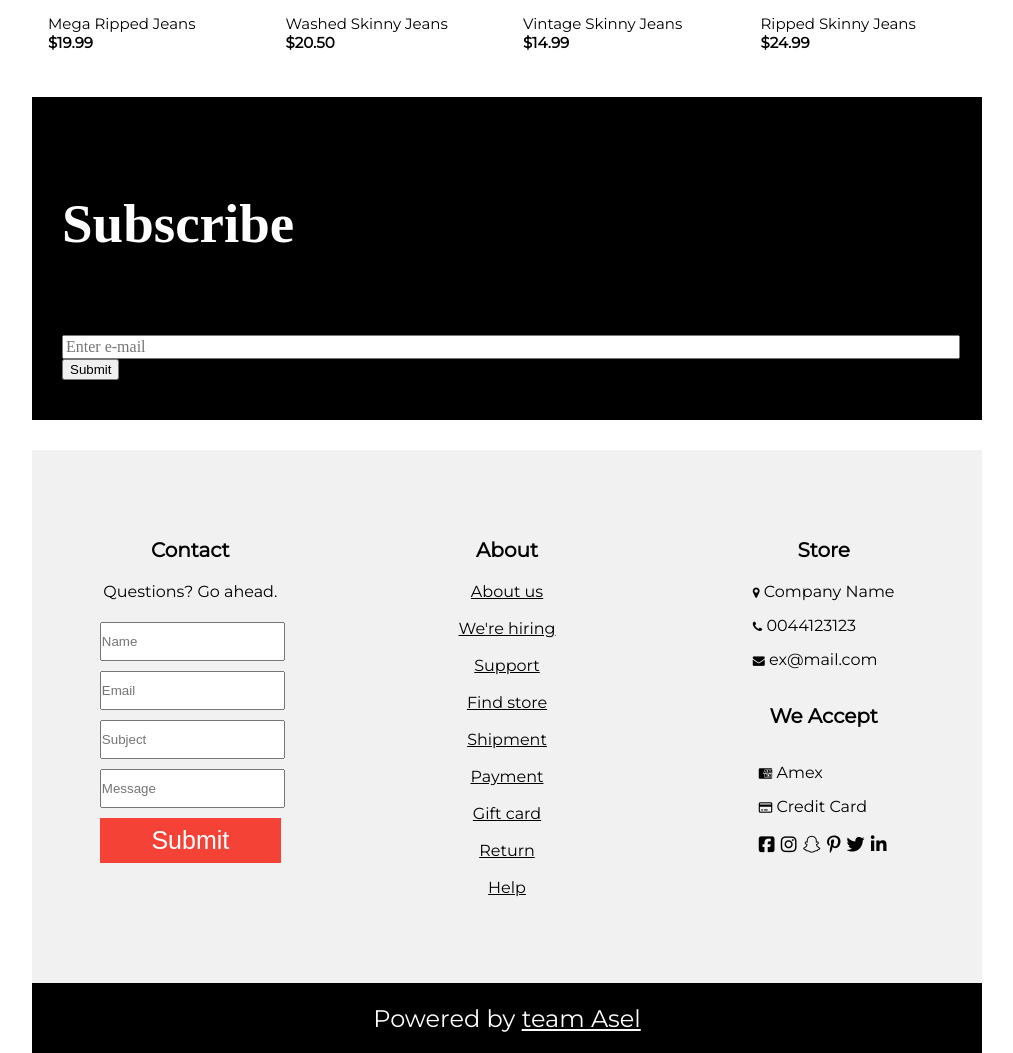
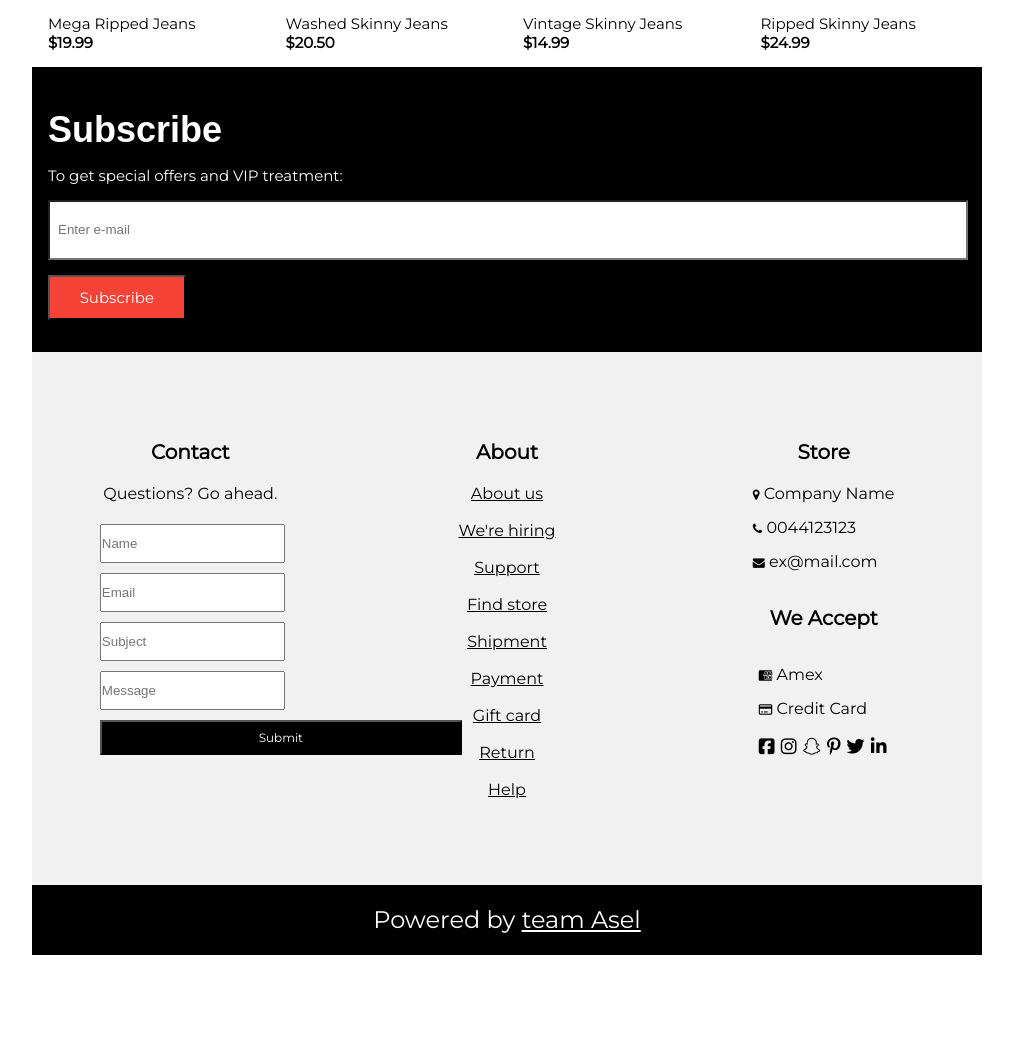
Before and after one commit to kazakh-in-nz/project-ecomerce-one, a PHP site: page / in a window 1280 px wide. Shown: the part 1205-2258 px from the top of the page, without its empty margins (258-1271 px from the left). After the commit the page ends 2160 px from the top, so only its background shows below. Run offline with PHP 8.4, Linux system fonts and the light colour scheme; some libraries are stand-ins or nearby versions.

Commit message:
updated email contact

```diff
--- a/home.html
+++ b/home.html
@@ -215,17 +215,22 @@
 
         <!-- Place for Umut's code -->
         <section class="container">
-          <div class="black">
+          <div class="c1">
+            <div class="c2">
             <h1>Subscribe</h1>
             <p>To get special offers and VIP treatment:</p>
+           <p>
             <input
               class="email"
               type="e-mail"
               id="email"
               placeholder="Enter e-mail"
             />
-            <input type="submit" id="submit" />
+            </p>
+            <button type="button" class="button1">Subscribe</button>
           </div>
+        </div>
+          </input>
         </section>
 
         <!-- contact information -->
@@ -262,7 +267,7 @@
                 placeholder="Message"
                 required
               />
-              <input class="in-put button" type="submit" id="submit" required />
+              <input class="in-put button" type="submit" id="Send" required />
             </form>
           </div>
 
--- a/style.css
+++ b/style.css
@@ -425,34 +425,63 @@ form input {
 }
 
 form input[type='submit'] {
-  font-size: 25px;
+  font-size: 12px;
+  font-family: "Montserrat", sans-serif;
+  color: #fff;
+  background-color: black;
+  padding: 8px 16px;
+  width: 200%;
+}
+form input[type='submit']:hover {
+  font-size: 12px;
+  font-family: "Montserrat", sans-serif;
+  color: black;
+  background-color: lightgrey;
+  padding: 8px 16px;
+  width: 200%;
 }
 
 /*Umut Muratbekova*/
 .container {
   background-color: black;
 }
-.black {
-  text-decoration: none;
-  margin: 30px 20px 30px 20px;
-  padding: 50px 10px 40px 10px;
+.c2 {
+  font-size: 15px "Monserat", sans-serif;
+  padding: 32px 16px;
 }
 h1 {
+  color: #ffff;
+  font-family: "Monserrat", sans-serif;
+  font-size: 36px;
+  margin: 10px 0px;
+}
+.c2 p {
   color: white;
-  font-size: 55px;
-}
-/* p {
-  color: white;
-  font-size: 27px !important;
-} */
-.button {
-  background-color: #f44336;
-  color: white;
-  padding: 8px 18px;
-  border: none;
+  font-family: "Montserrat", sans-serif;
+  font-size: 15px;
+  margin: 15px 0px;
 }
 .email {
-  width: 100%;
-  font: inherit;
-  margin: 0;
+ padding: 8px;
+ background-color: #fff;
+width: 98%;
+ height: 40px;
 }
+.button1 {
+  font-size: 15px;
+  font-family: "Montserrat", sans-serif;
+  padding: 8px 16px;
+  background-color: #f44336;
+  color: #fff;
+  width: 15%;
+  height: 45px;
+}
+.button1:hover {
+  font-size: 15px;
+  font-family: "Montserrat", sans-serif;
+  padding: 8px 16px;
+  background-color: lightgrey;
+  color: #000000;
+  width: 15%;
+  height: 45px;
+}
```
